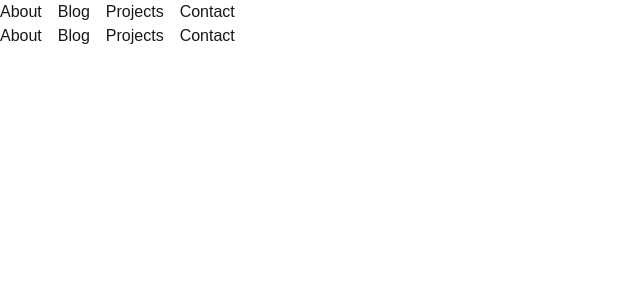
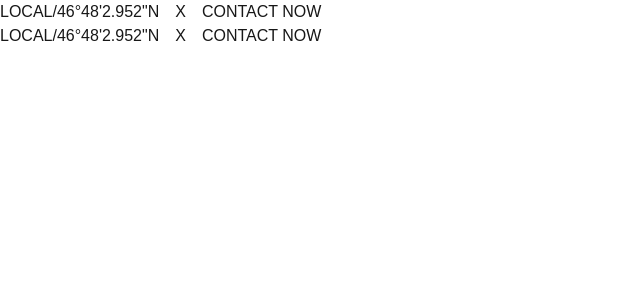
Before and after one commit to Dope-Otaku/portfolio_v4, a Next.js app in the folder portfolio_v4/: page /header in a window 1280 px wide. Shown: the top 300 px of the page, without its empty margins (0-640 px from the left). Built offline with nearby package versions, Linux system fonts and the light colour scheme.

Commit message:
trying to convert it into a modern header which will open on click but currently it's not css injected

```diff
--- a/portfolio_v4/src/app/header/page.js
+++ b/portfolio_v4/src/app/header/page.js
@@ -4,10 +4,20 @@ const header = () => {
   return (
     <div>
         <nav className="flex gap-4">
+          <h2>LOCAL/46°48'2.952"N</h2>
+
+          <div className='closeButton'>
+            <Link href="/">X</Link>
+          </div>
+
+          <div className='contactMe'>
+            <Link href="/contact">CONTACT NOW</Link>
+          </div>
+          {/* <Link href="/">Home</Link>
           <Link href="/about">About</Link>
           <Link href="/blog">Blog</Link>
           <Link href="/projects">Projects</Link>
-          <Link href="/contact">Contact</Link>
+          <Link href="/contact">Contact</Link> */}
         </nav>
     </div>
   )
```
